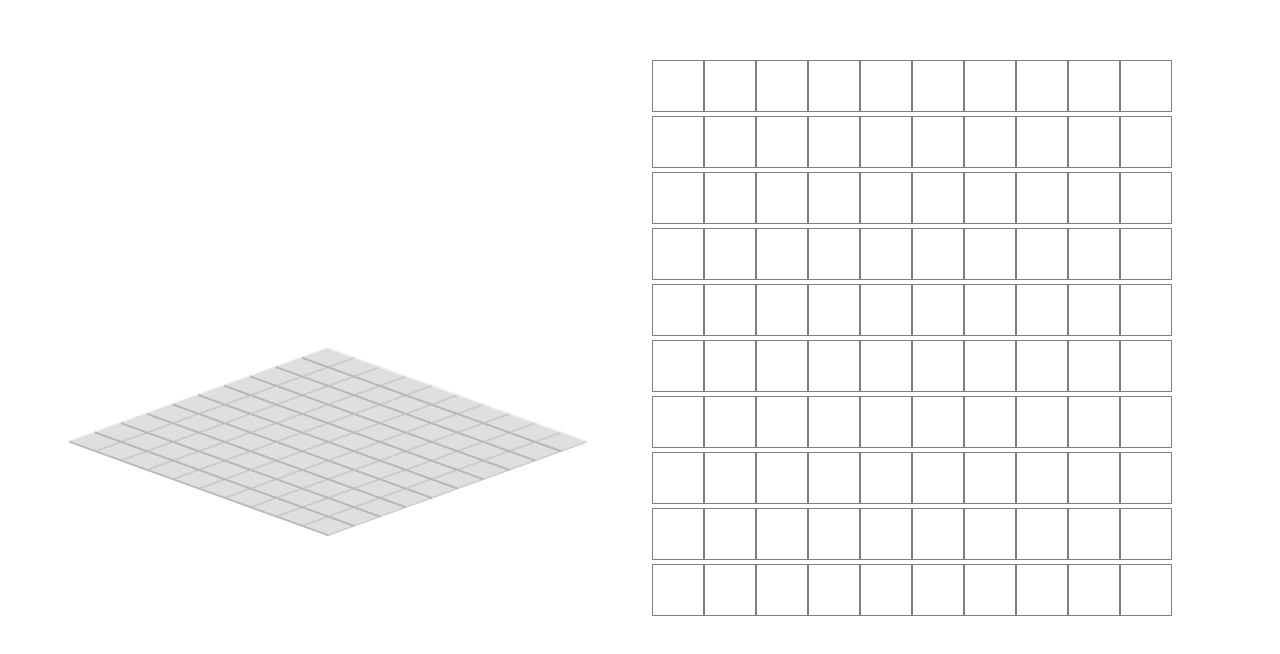
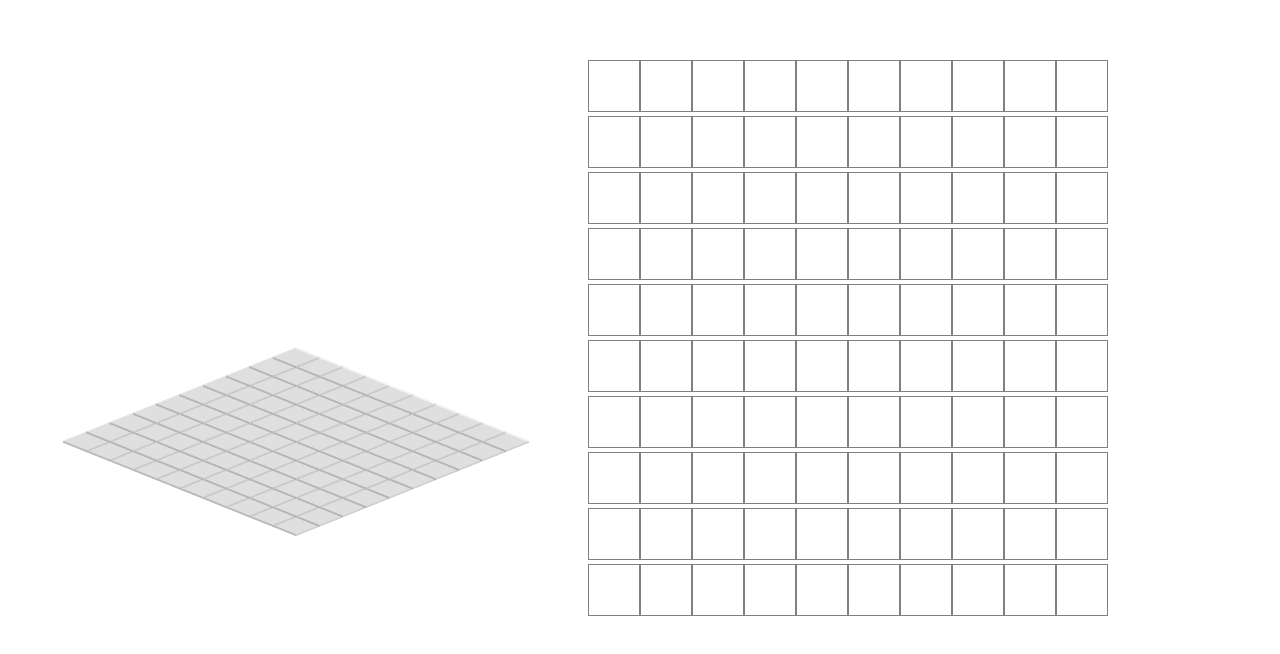
Before and after one commit to AVGP/constructr, a plain HTML site: page index.html in a window 1280 px wide. Shown: the part 192-846 px from the top of the page. Before the commit the page ends 812 px from the top, so only its background shows below. Drawn offline with Linux system fonts and the light colour scheme.

Commit message:
Style for set cells, side-by-side even on smaller screens

```diff
--- a/index.html
+++ b/index.html
@@ -9,12 +9,15 @@
             height: 100%;
           }
           #editor {
-            width:   50%;
+            width:   45%;
             height: 100%;
           }
 
           #control {
             display: inline-block;
+
+            width:   45%;
+            height: 100%;
           }
 
           .controlTile {
@@ -24,6 +27,10 @@
               height:  50px;
 
               border: 1px solid gray;
+          }
+
+          .controlTile.set {
+            background-color: green;
           }
         </style>
     </head>
```
